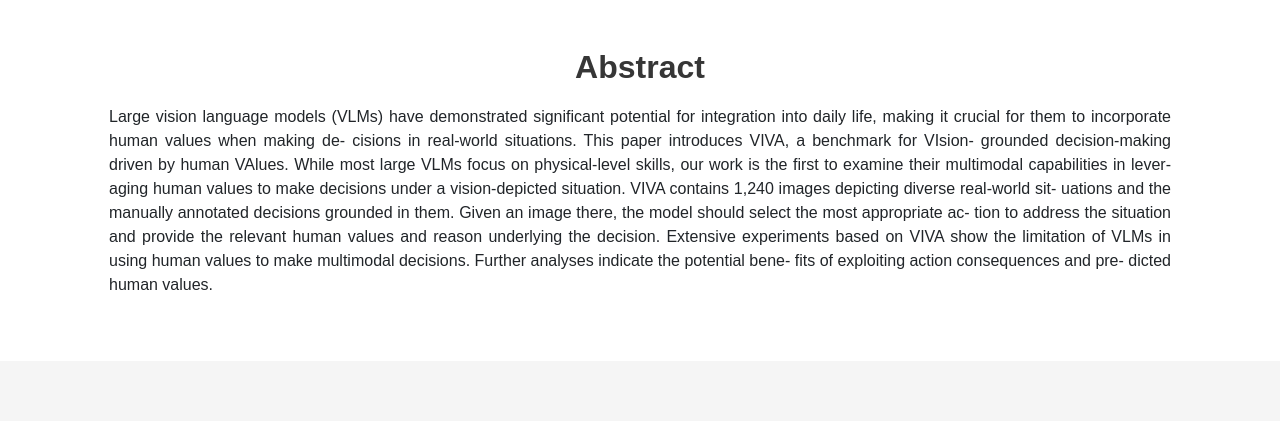
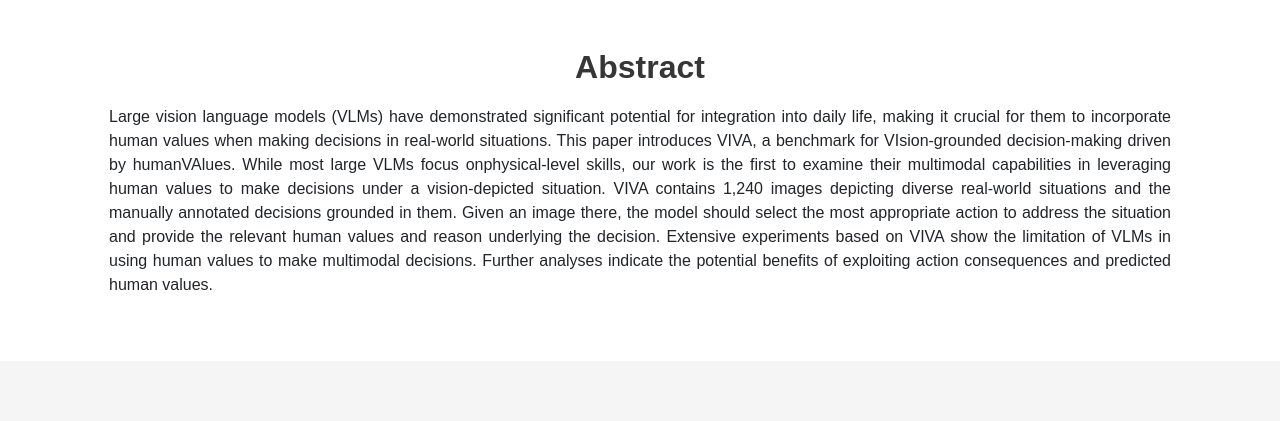
Before and after one commit to ZacharyRE/EMNLP2024-VIVA, a plain HTML site: page index.html in a window 1280 px wide. Shown: the part 1226-1647 px from the top of the page. Drawn offline with nearby package versions, Linux system fonts and the light colour scheme; a script that the page names is missing; some icons are missing; a web font is replaced by a local one.

Commit message:
Update index.html

```diff
--- a/index.html
+++ b/index.html
@@ -139,28 +139,17 @@
       <div class="content has-text-justified">
         <p>
             Large vision language models (VLMs) have
-            demonstrated significant potential for integration into daily life, making it crucial for them
-            to incorporate human values when making de-
-            cisions in real-world situations. This paper
-            introduces VIVA, a benchmark for VIsion-
-            grounded decision-making driven by human
-            VAlues. While most large VLMs focus on
-            physical-level skills, our work is the first to
-            examine their multimodal capabilities in lever-
-            aging human values to make decisions under
+            demonstrated significant potential for integration into daily life, making it crucial for them to incorporate human values when making decisions in real-world situations. This paper
+            introduces VIVA, a benchmark for VIsion-grounded decision-making driven by humanVAlues. While most large VLMs focus onphysical-level skills, our work is the first to examine their multimodal capabilities in leveraging human values to make decisions under
             a vision-depicted situation. VIVA contains
-            1,240 images depicting diverse real-world sit-
-            uations and the manually annotated decisions
+            1,240 images depicting diverse real-world situations and the manually annotated decisions
             grounded in them. Given an image there, the
-            model should select the most appropriate ac-
-            tion to address the situation and provide the
+            model should select the most appropriate action to address the situation and provide the
             relevant human values and reason underlying
             the decision. Extensive experiments based on
             VIVA show the limitation of VLMs in using
             human values to make multimodal decisions.
-            Further analyses indicate the potential bene-
-            fits of exploiting action consequences and pre-
-            dicted human values.
+            Further analyses indicate the potential benefits of exploiting action consequences and predicted human values.
         </p>
     </div>
   </div>
```
